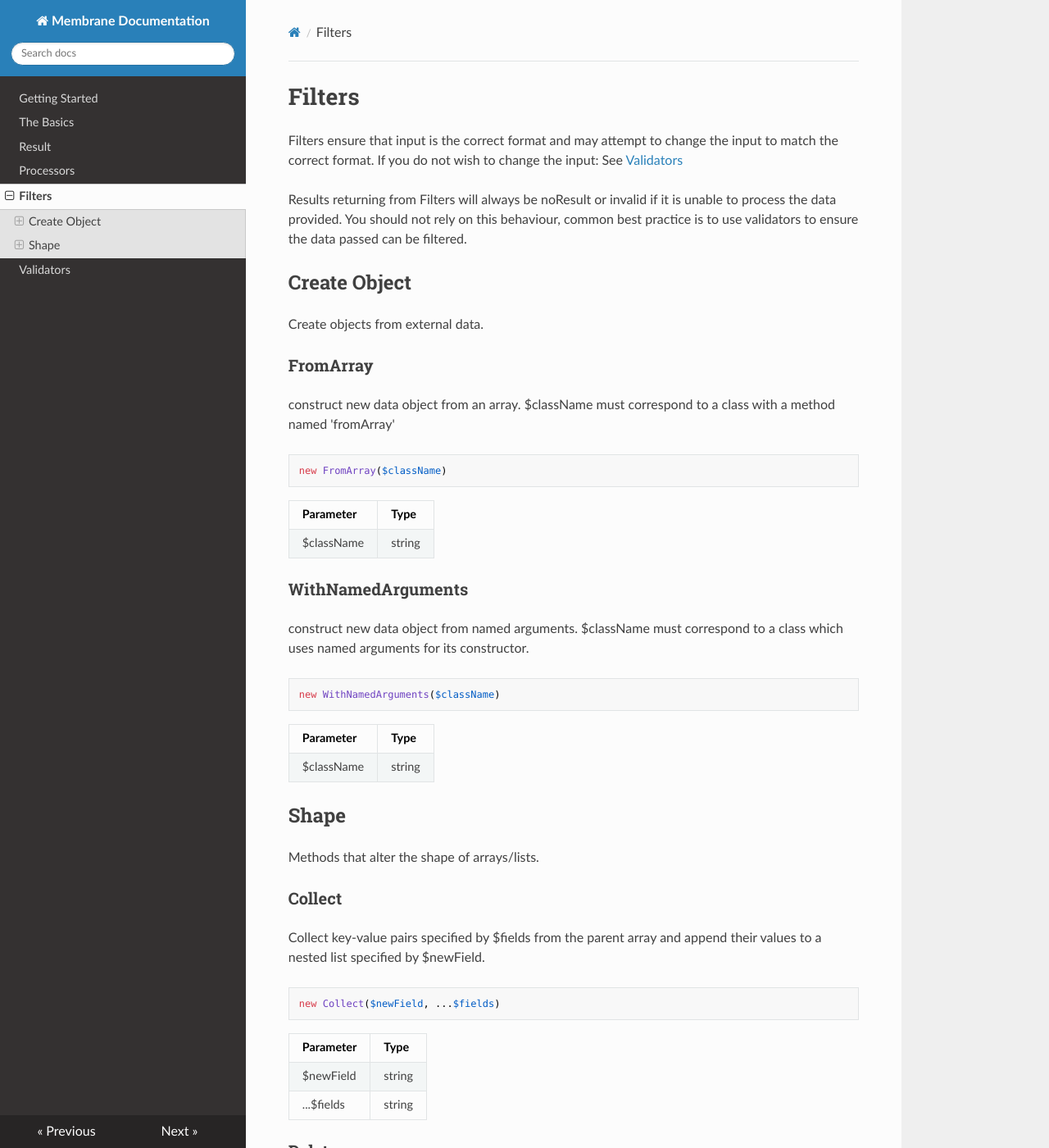
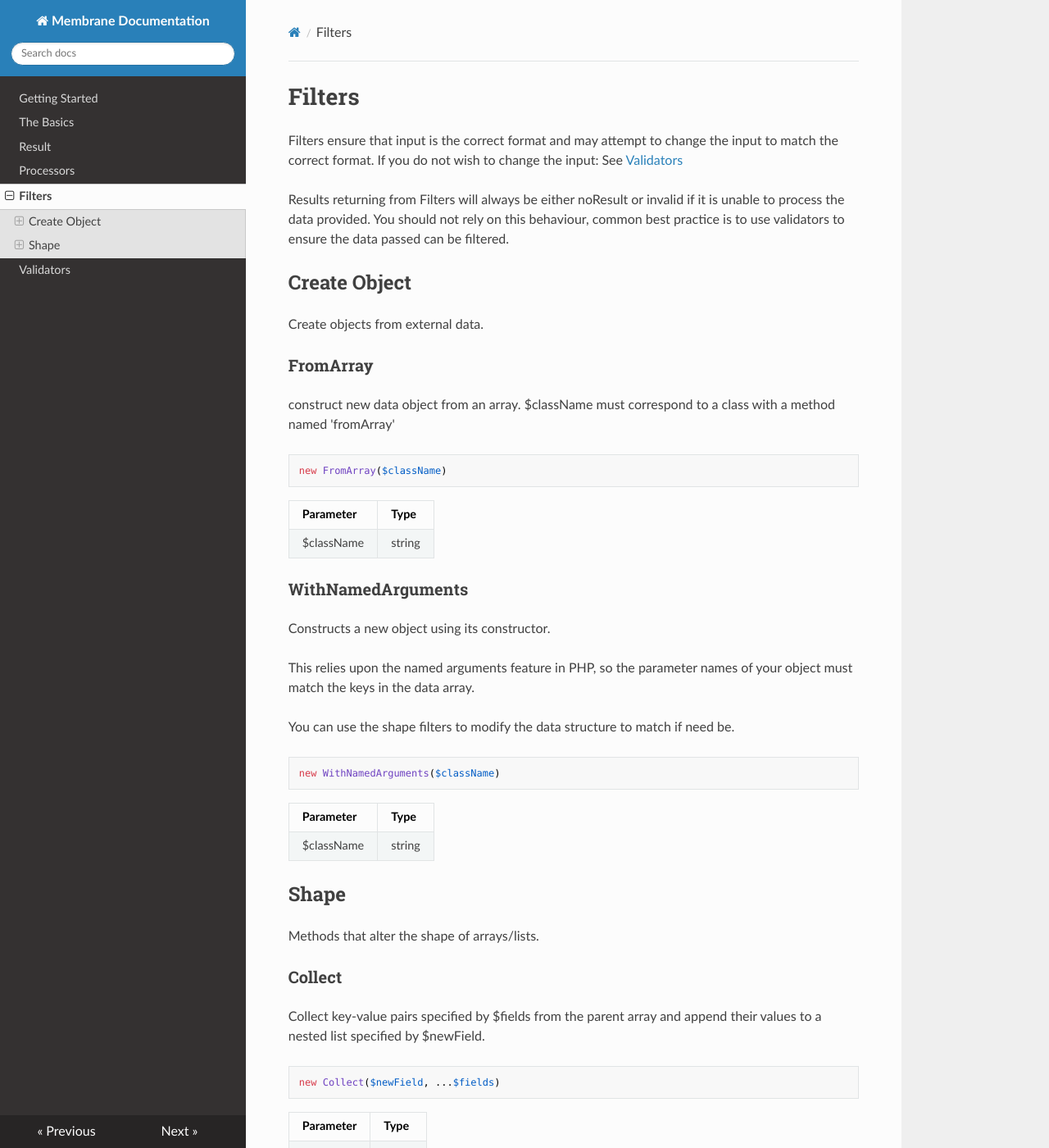
Before and after one commit to membrane-php/membrane-core, an MkDocs documentation site: the page built from docs/filters.md, in a window 1280 px wide and 1400 px high. Shown: the whole window at 82% size. Built offline with MkDocs 1.6.1, drawn with Linux system fonts in a browser that asks for light colours; nearby versions of some CDN libraries.

Commit message:
amendments made

````diff
--- a/docs/filters.md
+++ b/docs/filters.md
@@ -4,7 +4,7 @@ Filters ensure that input is the correct format and may attempt
 to change the input to match the correct format.
 If you do not wish to change the input: See [Validators](validators.md)
 
-Results returning from Filters will always be noResult or invalid if it
+Results returning from Filters will always be either noResult or invalid if it
 is unable to process the data provided. You should not rely on this behaviour,
 common best practice is to use validators to ensure the data passed can be filtered.
 
@@ -26,8 +26,12 @@ new FromArray($className)
 
 ### WithNamedArguments
 
-construct new data object from named arguments. $className must correspond to a class which uses named arguments
-for its constructor.
+Constructs a new object using its constructor.
+
+This relies upon the named arguments feature in PHP,
+so the parameter names of your object must match the keys in the data array.
+
+You can use the shape filters to modify the data structure to match if need be.
 
 ```
 new WithNamedArguments($className)
````
Also changed, not shown: docs/basics.md (+8 -1 lines), docs/result.md (+4 -2 lines), docs/validators.md (+10 -3 lines).
